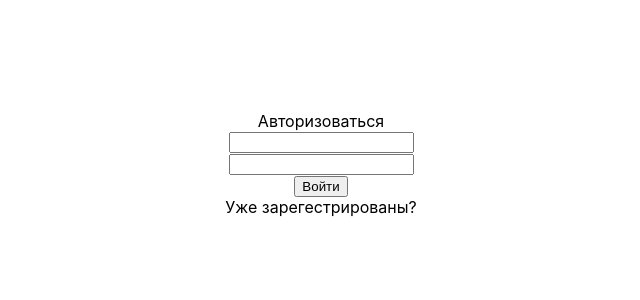
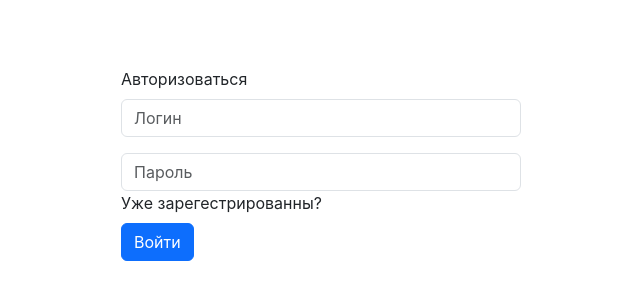
Before and after one commit to Karasiq1337/TorgiGov, a React (Create React App) app in the folder TorgiGov/auction_assistant/: page /login in a window 1280 px wide. Shown: the part 236-536 px from the top of the page, without its empty margins (319-959 px from the left). Built offline with nearby package versions, Linux system fonts and the light colour scheme.

Commit message:
Добавление Bootstrap

```diff
--- a/TorgiGov/auction_assistant/package.json
+++ b/TorgiGov/auction_assistant/package.json
@@ -10,7 +10,9 @@
     "@types/node": "^16.18.97",
     "@types/react": "^18.3.3",
     "@types/react-dom": "^18.3.0",
+    "bootstrap": "^5.3.3",
     "react": "^18.3.1",
+    "react-bootstrap": "^2.10.2",
     "react-dom": "^18.3.1",
     "react-scripts": "5.0.1",
     "typescript": "^4.9.5",
--- a/TorgiGov/auction_assistant/public/index.html
+++ b/TorgiGov/auction_assistant/public/index.html
@@ -15,6 +15,12 @@
       user's mobile device or desktop. See https://developers.google.com/web/fundamentals/web-app-manifest/
     -->
     <link rel="manifest" href="%PUBLIC_URL%/manifest.json" />
+    <link
+            rel="stylesheet"
+            href="https://cdn.jsdelivr.net/npm/bootstrap@5.3.2/dist/css/bootstrap.min.css"
+            integrity="sha384-T3c6CoIi6uLrA9TneNEoa7RxnatzjcDSCmG1MXxSR1GAsXEV/Dwwykc2MPK8M2HN"
+            crossorigin="anonymous"
+    />
     <!--
       Notice the use of %PUBLIC_URL% in the tags above.
       It will be replaced with the URL of the `public` folder during the build.
--- a/TorgiGov/auction_assistant/src/App.tsx
+++ b/TorgiGov/auction_assistant/src/App.tsx
@@ -3,8 +3,8 @@ import './App.css';
 
 function App() {
   return (
-    <div className="App">
-      <header className="App-header">
+    <div >
+      <header>
       </header>
     </div>
   );
--- a/TorgiGov/auction_assistant/src/Menu/Authorization/Authorization.tsx
+++ b/TorgiGov/auction_assistant/src/Menu/Authorization/Authorization.tsx
@@ -1,5 +1,11 @@
 import React, {Children} from "react";
 import './Authorization.css'
+import Button from "react-bootstrap/Button";
+import InputGroup from 'react-bootstrap/InputGroup';
+import Form from 'react-bootstrap/Form';
+import "bootstrap/dist/css/bootstrap-grid.min.css"
+import {FormGroup} from "react-bootstrap";
+
 
 export function Authorization(){
     return(
@@ -23,32 +29,29 @@ export function VerticalAllinWrapper({children}: { children: React.ReactNode }){
 
 function AuthorizationElement(){
     return(
-        <div className="grid">
-            <div>
-                <text>
-                    Авторизоваться
-                </text>
-            </div>
-            <div>
-                <span>
-                    <input/>
-                </span>
-            </div>
-            <div>
-                <span>
-                    <input/>
-                </span>
-            </div>
-            <div>
-                <button>
-                    Войти
-                </button>
-            </div>
-            <div>
-                <span>
-                    Уже зарегестрированы?
-                </span>
-            </div>
-        </div>
+        <Form >
+            <Form.Group>
+                <Form.Label>Авторизоваться</Form.Label>
+            </Form.Group>
+            <Form.Group className='mb-3'>
+                <Form.Control
+                    placeholder="Логин"
+                    aria-label="Логин"
+                    aria-describedby="basic-addon1"
+                />
+            </Form.Group>
+            <Form.Group>
+                <Form.Control
+                    placeholder="Пароль"
+                    aria-label="Пароль"
+                />
+            </Form.Group>
+            <Form.Group>
+                <Form.Label>Уже зарегестрированны?</Form.Label>
+            </Form.Group>
+            <FormGroup>
+                <Button variant="primary">Войти</Button>{' '}
+            </FormGroup>
+        </Form>
     )
 }
--- a/TorgiGov/auction_assistant/src/index.tsx
+++ b/TorgiGov/auction_assistant/src/index.tsx
@@ -7,8 +7,7 @@ import {
     RouterProvider,
 } from "react-router-dom";
 import {Authorization} from "./Menu/Authorization/Authorization";
-
-
+import "bootstrap/dist/css/bootstrap-grid.min.css"
 
 
 const router = createBrowserRouter([
@@ -28,5 +27,6 @@ const root = ReactDOM.createRoot(
 root.render(
   <React.StrictMode>
     <RouterProvider router={router}/>
+    <App/>
   </React.StrictMode>
 );
```
Also changed, not shown: 2 other files (tests, documents, lock files or other folders).
